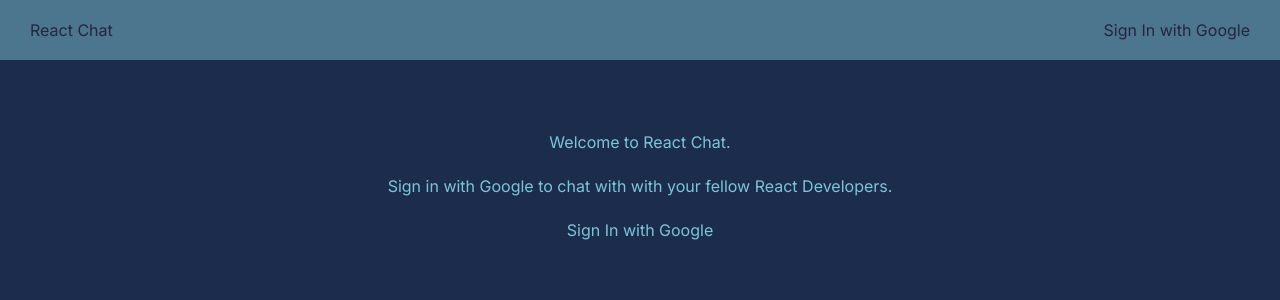
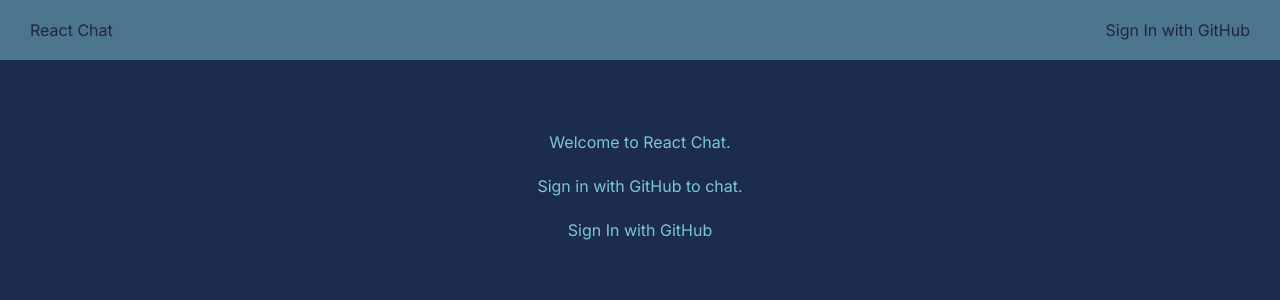
Before and after one commit to mamedov6119/real-time-chat-app, a Next.js app: page / in a window 1280 px wide. Shown: the top 300 px of the page. Built offline with nearby package versions, Linux system fonts and the light colour scheme; no server answers.

Commit message:
firebase.js moved

```diff
--- a/src/app/components/Chat.js
+++ b/src/app/components/Chat.js
@@ -6,7 +6,7 @@
     onSnapshot,
     limit,
 } from "firebase/firestore";
-import { db } from '../../../firebase';
+import { db } from '../../firebase';
 import Message from './Message';
 import SendMessage from './SendMessage';
 
@@ -43,7 +43,6 @@
           <Message key={message.id} message={message} />
         ))}
       </div>
-      {/* when a new message enters the chat, the screen scrolls down to the scroll div */}
       <span ref={scroll}></span>
       <SendMessage scroll={scroll} />
     </main>
--- a/src/app/components/Message.js
+++ b/src/app/components/Message.js
@@ -1,5 +1,5 @@
 import React from "react";
-import { auth } from "../../../firebase";
+import { auth } from "../../firebase";
 import { useAuthState } from "react-firebase-hooks/auth";
 const Message = ({ message }) => {
   const [user] = useAuthState(auth);
--- a/src/app/components/NavBar.js
+++ b/src/app/components/NavBar.js
@@ -1,24 +1,16 @@
 import React, { useState } from "react";
-import {auth} from "../../../firebase";
+import {auth} from "../../firebase";
 import { useAuthState } from "react-firebase-hooks/auth";
 import { GithubAuthProvider, GoogleAuthProvider, signInWithRedirect, signInWithPopup } from "firebase/auth";
 
 const NavBar = () => {
     const [user] = useAuthState(auth);
-    const googleSignIn = () => {
-        const provider = new GoogleAuthProvider();
-        signInWithRedirect(auth, provider);
-    };
-    const signOut = () => {
-        auth.signOut();
-    };
-
     const githubSignIn = () => {
         const provider = new GithubAuthProvider();
         signInWithPopup(auth, provider);
     };
 
-    const githubSignOut = () => {
+    const signOut = () => {
         auth.signOut();
     };
 
@@ -31,7 +23,7 @@
                 </button>
             ) : (
                 <button className="sign-in" onClick={githubSignIn}>
-                    Sign In with Google
+                    Sign In with GitHub
                 </button>
             )}
         </nav>
--- a/src/app/components/SendMessage.js
+++ b/src/app/components/SendMessage.js
@@ -1,5 +1,5 @@
 import React, { useState } from "react";
-import { auth, db } from "../../../firebase";
+import { auth, db } from "../../firebase";
 import { addDoc, collection, serverTimestamp } from "firebase/firestore";
 
 const SendMessage = () => {
--- a/src/app/components/Welcome.js
+++ b/src/app/components/Welcome.js
@@ -1,19 +1,23 @@
 import React from "react";
 import { GoogleAuthProvider, signInWithRedirect, signInWithPopup } from "firebase/auth";
-import { auth } from "../../../firebase";
+import { auth } from "../../firebase";
 
 const Welcome = () => {
-    const googleSignIn = () => {
-        const provider = new GoogleAuthProvider();
+    const githubSignIn = () => {
+        const provider = new GithubAuthProvider();
         signInWithPopup(auth, provider);
+    };
+
+    const githubSignOut = () => {
+        auth.signOut();
     };
 
     return (
         <main className="welcome">
             <h2>Welcome to React Chat.</h2>
-            <p>Sign in with Google to chat with with your fellow React Developers.</p>
-            <button className="sign-in" onClick={googleSignIn}>
-                Sign In with Google
+            <p>Sign in with GitHub to chat.</p>
+            <button className="sign-in" onClick={githubSignIn}>
+                Sign In with GitHub
             </button>
         </main>
     );
--- a/src/app/page.js
+++ b/src/app/page.js
@@ -1,5 +1,5 @@
 "use client";
-import { auth } from "../../firebase";
+import { auth } from "../firebase";
 import { useAuthState } from "react-firebase-hooks/auth";
 import NavBar from "./components/NavBar";
 import Chat from "./components/Chat";
```
Also changed, not shown: src/firebase.js (renamed from firebase.js).
